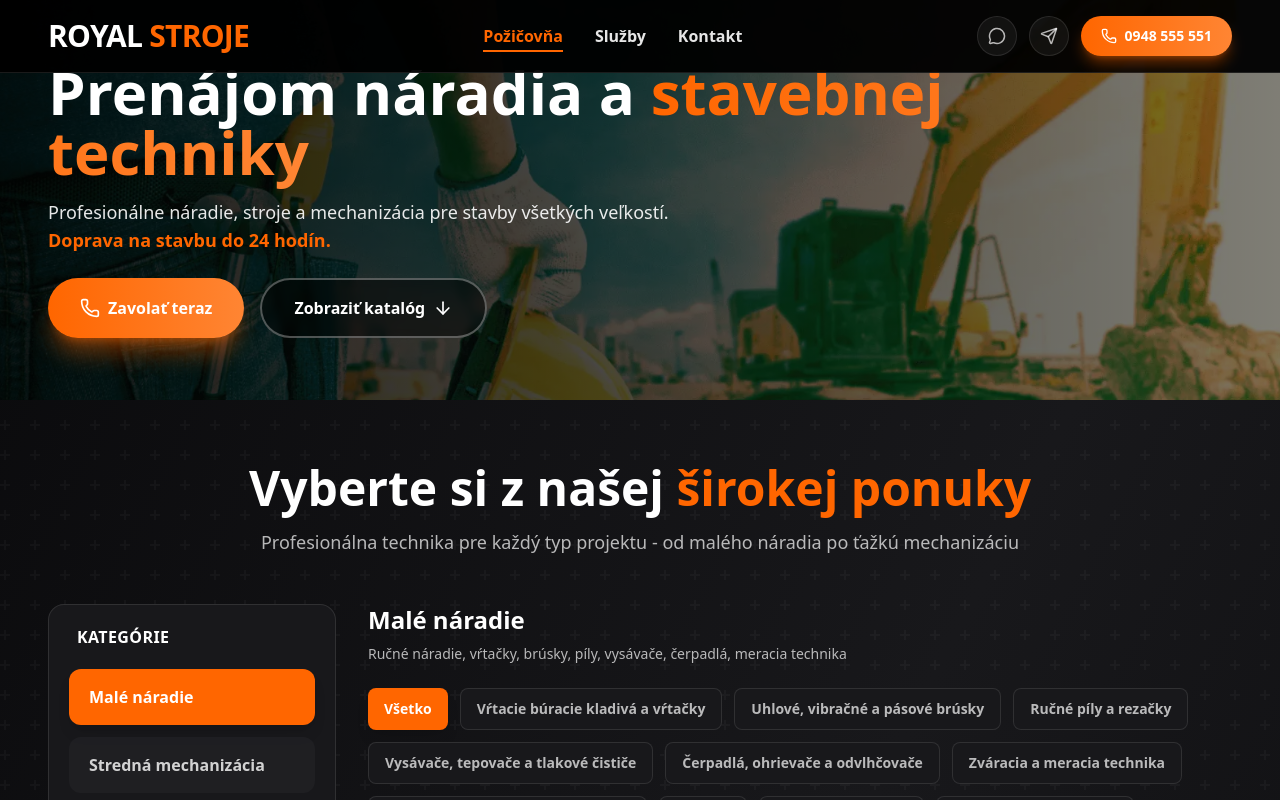
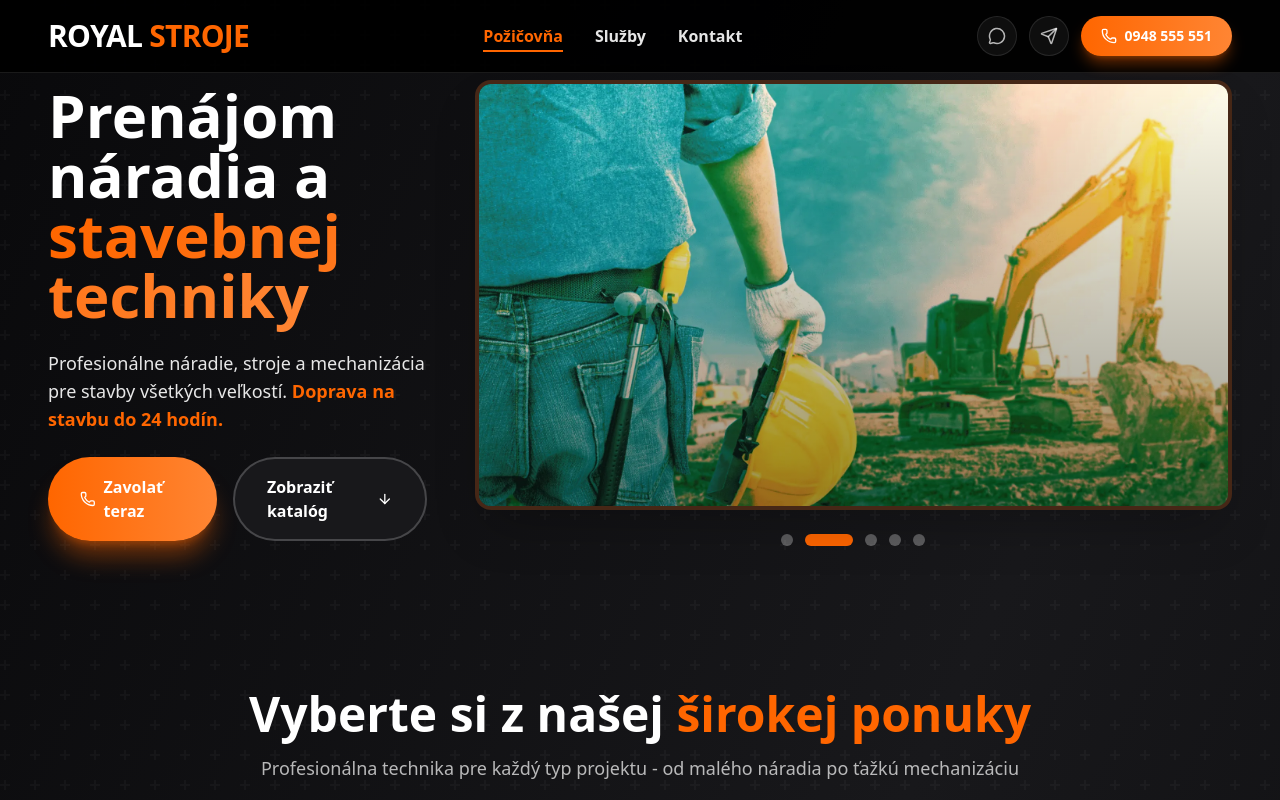
Before and after one commit to bugiiiii11/RoyalStroje, a React (Vite) app: page / in a window 1280 px wide. Shown: the top 800 px of the page. Built offline with nearby package versions, Linux system fonts and the light colour scheme.

Commit message:
header update

```diff
--- a/src/components/home/Hero.jsx
+++ b/src/components/home/Hero.jsx
@@ -2,42 +2,35 @@ import { Phone, ArrowDown } from 'lucide-react';
 import { useEffect, useState } from 'react';
 
 export default function Hero() {
-  const [scrollY, setScrollY] = useState(0);
+  const [currentSlide, setCurrentSlide] = useState(0);
 
+  // Temporary: using same image 5 times, will be replaced with different images
+  const slides = [
+    { id: 1, image: '/hero-pozicovna.webp', alt: 'Royal Stroje - Novinky 1' },
+    { id: 2, image: '/hero-pozicovna.webp', alt: 'Royal Stroje - Novinky 2' },
+    { id: 3, image: '/hero-pozicovna.webp', alt: 'Royal Stroje - Novinky 3' },
+    { id: 4, image: '/hero-pozicovna.webp', alt: 'Royal Stroje - Novinky 4' },
+    { id: 5, image: '/hero-pozicovna.webp', alt: 'Royal Stroje - Novinky 5' },
+  ];
+
+  // Auto-rotate slides every 4 seconds
   useEffect(() => {
-    const handleScroll = () => {
-      setScrollY(window.scrollY);
-    };
+    const interval = setInterval(() => {
+      setCurrentSlide((prev) => (prev + 1) % slides.length);
+    }, 4000);
 
-    window.addEventListener('scroll', handleScroll, { passive: true });
-    return () => window.removeEventListener('scroll', handleScroll);
-  }, []);
+    return () => clearInterval(interval);
+  }, [slides.length]);
 
   return (
-    <section className="relative h-[45vh] min-h-[400px] flex items-center overflow-hidden">
-      {/* Background Image with Parallax */}
-      <div
-        className="absolute inset-0 w-full h-full"
-        style={{
-          transform: `translateY(${scrollY * 0.5}px) scale(1.1)`,
-          transformOrigin: 'center center',
-        }}
-      >
-        <img
-          src="/hero-pozicovna.webp"
-          alt="Royal Stroje - Požičovňa náradia a stavebnej techniky"
-          className="w-full h-full object-cover"
-        />
-      </div>
+    <section className="relative py-12 md:py-20">
+      <div className="max-w-[1800px] mx-auto px-4 md:px-8 lg:px-12">
+        <div className="flex flex-col lg:flex-row gap-8 lg:gap-12 items-center">
 
-      {/* Gradient Overlay */}
-      <div className="absolute inset-0 bg-gradient-to-r from-black/90 via-black/70 to-black/50 z-10"></div>
-
-      {/* Content - Full Width */}
-      <div className="relative z-20 w-full max-w-[1800px] mx-auto px-4 md:px-8 lg:px-12">
-        <div className="max-w-4xl">
+          {/* Left Side - Text Content (1/3) */}
+          <div className="w-full lg:w-1/3 space-y-6">
             {/* Headline */}
-          <h1 className="text-4xl md:text-5xl lg:text-6xl font-black text-white mb-4 leading-tight">
+            <h1 className="text-4xl md:text-5xl lg:text-6xl font-black text-white leading-tight">
               Prenájom náradia a{' '}
               <span className="bg-gradient-to-r from-orange-primary to-orange-hover bg-clip-text text-transparent">
                 stavebnej techniky
@@ -45,7 +38,7 @@ export default function Hero() {
             </h1>
 
             {/* Description */}
-          <p className="text-base md:text-lg text-white/90 mb-6 leading-relaxed max-w-2xl">
+            <p className="text-base md:text-lg text-white/90 leading-relaxed">
               Profesionálne náradie, stroje a mechanizácia pre stavby všetkých veľkostí.{' '}
               <strong className="text-orange-primary font-bold">
                 Doprava na stavbu do 24 hodín.
@@ -53,23 +46,70 @@ export default function Hero() {
             </p>
 
             {/* CTA Buttons */}
-          <div className="flex flex-wrap gap-4">
+            <div className="flex flex-col sm:flex-row gap-4">
               <a
                 href="tel:+421948555551"
-              className="inline-flex items-center gap-2 px-6 md:px-8 py-3 md:py-4 bg-gradient-to-r from-orange-primary to-orange-hover text-white font-bold rounded-full hover:scale-105 transition-all shadow-xl shadow-orange-primary/40"
+                className="inline-flex items-center justify-center gap-2 px-8 py-4 bg-gradient-to-r from-orange-primary to-orange-hover text-white font-bold rounded-full hover:scale-105 transition-all shadow-xl shadow-orange-primary/40"
               >
                 <Phone size={20} />
                 <span>Zavolať teraz</span>
               </a>
               <a
                 href="#katalog"
-              className="inline-flex items-center gap-2 px-6 md:px-8 py-3 md:py-4 bg-black/50 backdrop-blur-sm border-2 border-white/30 text-white font-bold rounded-full hover:bg-black/70 hover:border-white/50 transition-all"
+                className="inline-flex items-center justify-center gap-2 px-8 py-4 bg-zinc-900 border-2 border-white/20 text-white font-bold rounded-full hover:bg-zinc-800 hover:border-white/30 transition-all"
               >
                 <span>Zobraziť katalóg</span>
                 <ArrowDown size={20} />
               </a>
             </div>
           </div>
+
+          {/* Right Side - Image Carousel (2/3) */}
+          <div className="w-full lg:w-2/3">
+            <div className="relative">
+              {/* Image Container with Frame */}
+              <div className="relative rounded-2xl overflow-hidden border-4 border-orange-primary/20 bg-zinc-900 shadow-2xl">
+                {/* Images */}
+                <div className="relative aspect-[16/9] overflow-hidden">
+                  {slides.map((slide, index) => (
+                    <div
+                      key={slide.id}
+                      className={`absolute inset-0 transition-opacity duration-700 ${
+                        index === currentSlide ? 'opacity-100' : 'opacity-0'
+                      }`}
+                    >
+                      <img
+                        src={slide.image}
+                        alt={slide.alt}
+                        className="w-full h-full object-cover"
+                      />
+                    </div>
+                  ))}
+                </div>
+
+                {/* Gradient Overlay on Image */}
+                <div className="absolute inset-0 bg-gradient-to-t from-black/40 to-transparent pointer-events-none"></div>
+              </div>
+
+              {/* Dots Navigation */}
+              <div className="flex justify-center gap-3 mt-6">
+                {slides.map((_, index) => (
+                  <button
+                    key={index}
+                    onClick={() => setCurrentSlide(index)}
+                    className={`transition-all duration-300 ${
+                      index === currentSlide
+                        ? 'w-12 h-3 bg-orange-primary rounded-full'
+                        : 'w-3 h-3 bg-white/30 rounded-full hover:bg-white/50'
+                    }`}
+                    aria-label={`Prejsť na obrázok ${index + 1}`}
+                  />
+                ))}
+              </div>
+            </div>
+          </div>
+
+        </div>
       </div>
     </section>
   );
```
Lines whose indentation alone changed are shown as unchanged.
